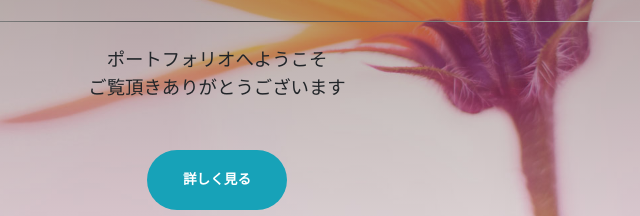
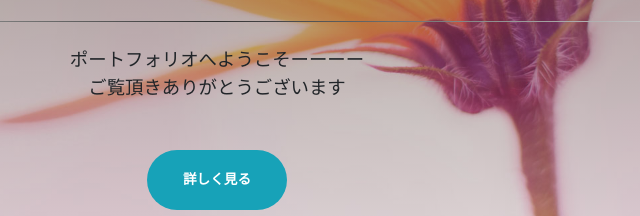
Before and after one commit to ShotaAyabe/Portfolio, a plain HTML site: page index.html in a window 1280 px wide. Shown: the part 366-582 px from the top of the page, 423-1063 px from the left. Drawn offline with nearby package versions, Linux system fonts and the light colour scheme.

Commit message:
Update index.html

```diff
--- a/index.html
+++ b/index.html
@@ -40,7 +40,7 @@
                         <hr class="divider my-4" />
                     </div>
                     <div class="col-lg-8 align-self-baseline">
-                        <p class="text-black-75 font-weight-light mb-5">ポートフォリオへようこそ<br>ご覧頂きありがとうございます</p>
+                        <p class="text-black-75 font-weight-light mb-5">ポートフォリオへようこそーーーー<br>ご覧頂きありがとうございます</p>
                         <a class="btn btn-info btn-xl js-scroll-trigger" href="#AboutMe">詳しく見る</a>
                     </div>
                 </div>
```
